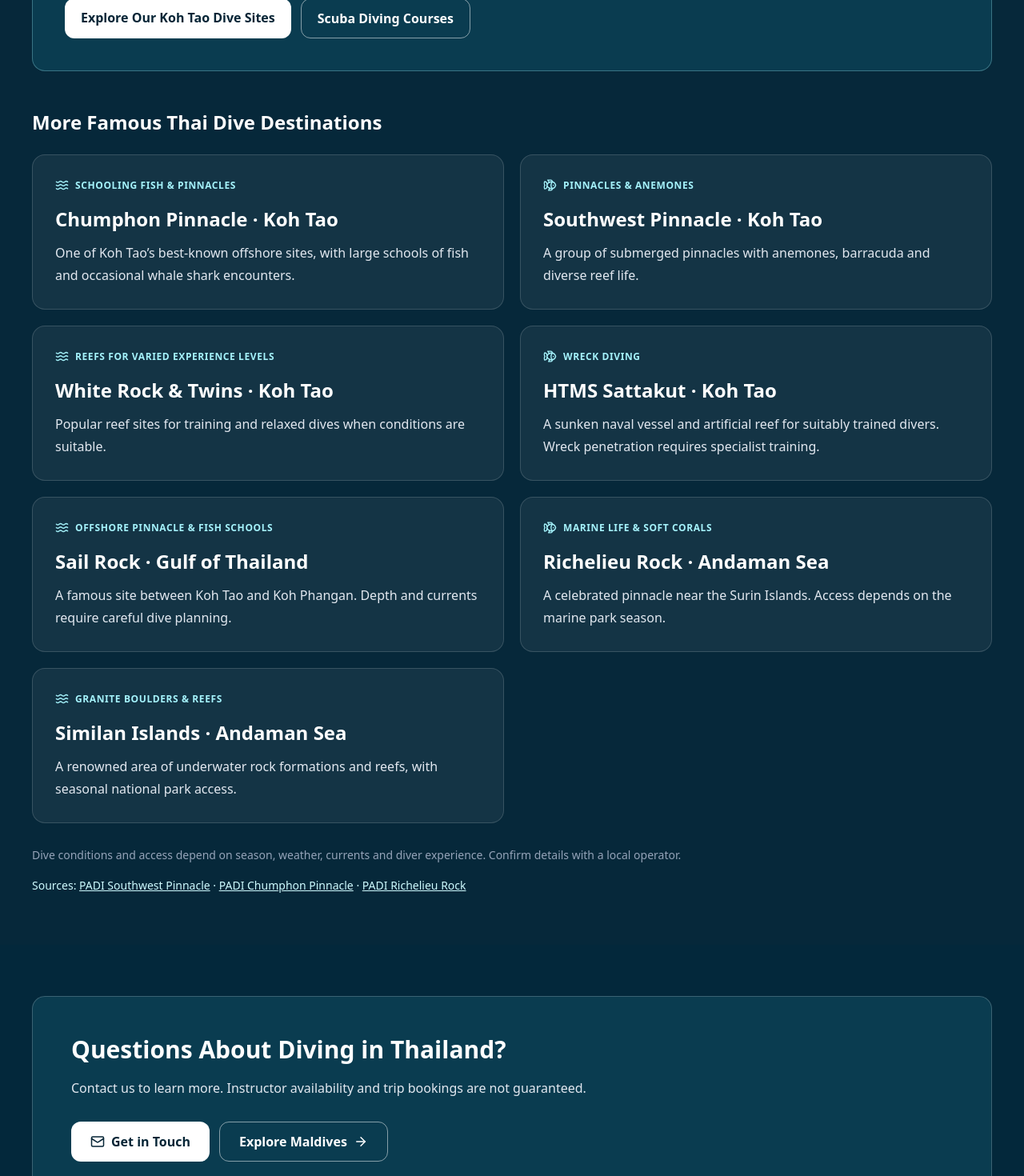
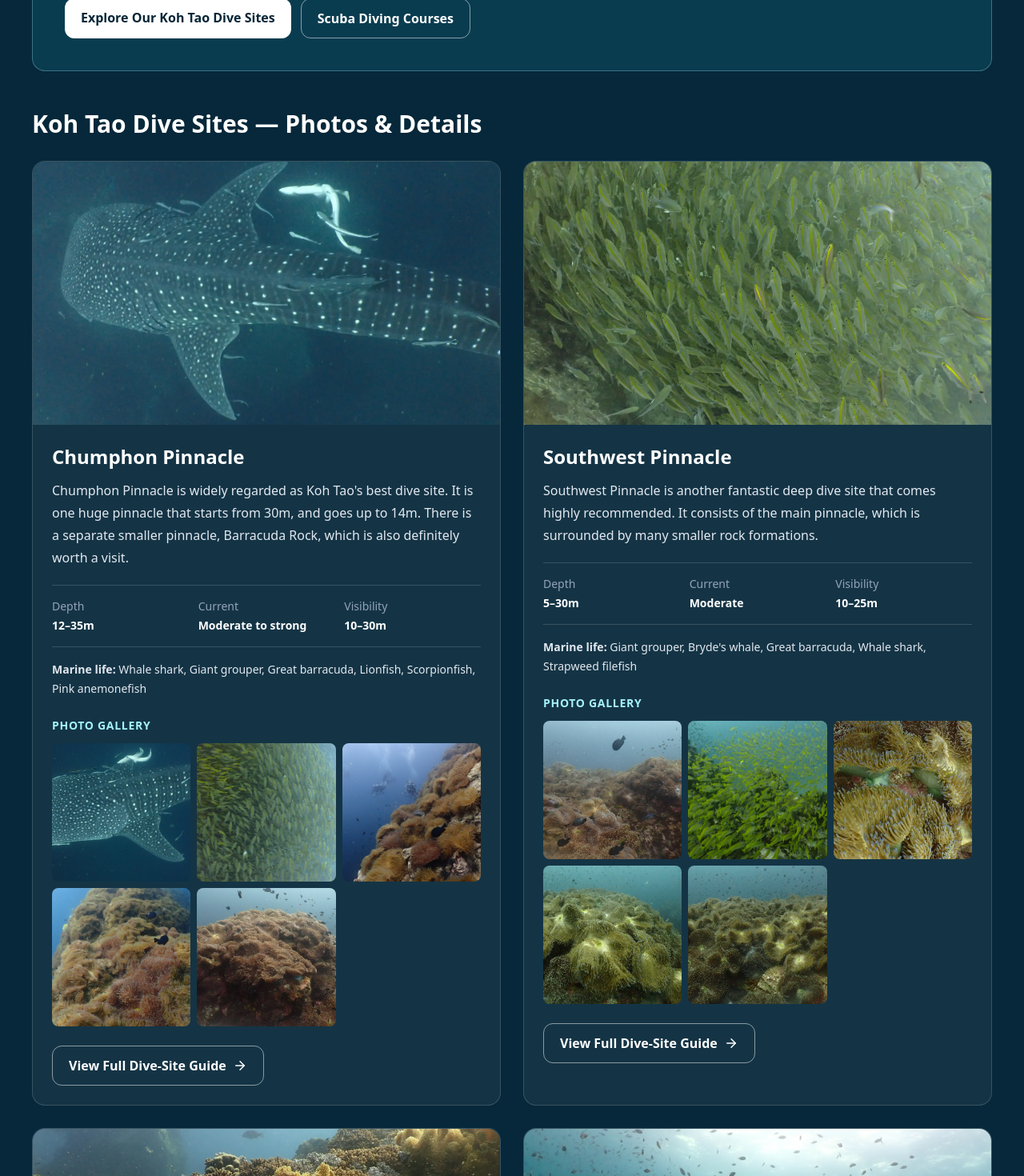
Before and after one commit to Tommysons/diving, a Next.js app: page /destinations/thailand in a window 1280 px wide. Shown: the part 1040-2510 px from the top of the page at 80% size. Built offline with nearby package versions, Linux system fonts and the light colour scheme.

Commit message:
feat: integrate existing Koh Tao dive-site descriptions and photo galleries into bilingual Thailand guide

```diff
--- a/src/components/ThailandExperience.tsx
+++ b/src/components/ThailandExperience.tsx
@@ -1,6 +1,7 @@
 import Image from 'next/image'
 import Link from 'next/link'
 import { ArrowRight, Waves, Fish, Mail } from 'lucide-react'
+import { diveSites, diveSitesRU } from '@/lib/data/diveSites'
 import Header from '@/components/Header'
 import Footer from '@/components/Footer'
 
@@ -10,14 +11,14 @@ export default function ThailandExperience({ locale }: { locale: 'en' | 'ru' })
   label:'ГЛАВА 01 · ТАИЛАНД',title:'Дайвинг в Таиланде',intro:'От рифов Ко Тао до впечатляющих дайв-сайтов Андаманского моря.',
   guide:'Исследовать дайв-сайты',heading:'Где погружаться в Таиланде',intro2:'Таиланд предлагает разные виды дайвинга: спокойные рифы для новичков, подводные скалы, затонувшие корабли и сильные течения для опытных дайверов.',
   koh:'Ко Тао — начало истории LokaWndr',kohText:'Ко Тао занимает особое место в истории LokaWndr. Здесь можно найти как неглубокие учебные рифы, так и более глубокие подводные скалы. Наши существующие статьи помогут познакомиться с местными дайв-сайтами.',
-  existing:'Наш гид по дайв-сайтам Ко Тао',courses:'Курсы дайвинга',other:'Другие известные места для дайвинга',
+  gallery:'Дайв-сайты Ко Тао — фотографии и подробности',depth:'Глубина',current:'Течение',visibility:'Видимость',see:'Морские обитатели',details:'Подробнее о дайв-сайте',photos:'Фотогалерея',credit:'Фотографии предоставлены Mia',existing:'Наш гид по дайв-сайтам Ко Тао',courses:'Курсы дайвинга',other:'Другие известные места для дайвинга',
   plan:'Вопросы о дайвинге в Таиланде?',planText:'Напишите нам, чтобы узнать больше. Наличие инструкторов и возможность бронирования не гарантируются.',
   contact:'Связаться',maldives:'Исследовать Мальдивы',sources:'Источники',safety:'Условия и доступность дайв-сайтов зависят от сезона, погоды, течений и подготовки дайвера. Уточняйте информацию у местного оператора.'
  }:{
   label:'CHAPTER 01 · THAILAND',title:'Dive into Thailand',intro:'From Koh Tao’s reefs to the dramatic dive sites of the Andaman Sea.',
   guide:'Explore Dive Sites',heading:'Where to Dive in Thailand',intro2:'Thailand offers everything from calm training reefs to offshore pinnacles, wrecks and current-swept sites for experienced divers.',
   koh:'Koh Tao — Where LokaWndr Began',kohText:'Koh Tao is part of the LokaWndr story. Explore shallow training reefs as well as deeper offshore pinnacles, and discover the island through our existing dive-site guides.',
-  existing:'Explore Our Koh Tao Dive Sites',courses:'Scuba Diving Courses',other:'More Famous Thai Dive Destinations',
+  gallery:'Koh Tao Dive Sites — Photos & Details',depth:'Depth',current:'Current',visibility:'Visibility',see:'Marine life',details:'View Full Dive-Site Guide',photos:'Photo Gallery',credit:'Photography by Mia',existing:'Explore Our Koh Tao Dive Sites',courses:'Scuba Diving Courses',other:'More Famous Thai Dive Destinations',
   plan:'Questions About Diving in Thailand?',planText:'Contact us to learn more. Instructor availability and trip bookings are not guaranteed.',
   contact:'Get in Touch',maldives:'Explore Maldives',sources:'Sources',safety:'Dive conditions and access depend on season, weather, currents and diver experience. Confirm details with a local operator.'
  }
@@ -62,6 +63,42 @@ export default function ThailandExperience({ locale }: { locale: 'en' | 'ru' })
      <Link href={base+'/scubadivingcourses'} className='rounded-xl border border-white/50 px-5 py-3 font-bold'>{t.courses}</Link>
     </div>
    </div>
+   <div className='mt-12'>
+    <h3 className='text-3xl font-extrabold'>{t.gallery}</h3>
+    <div className='mt-7 grid gap-7 lg:grid-cols-2'>
+     {(ru ? diveSitesRU : diveSites).filter(site => site.imageUrl).map(site => (
+      <article key={site.slug} className='overflow-hidden rounded-2xl border border-white/15 bg-white/[.06]'>
+       <Link href={base+'/divesites/'+site.slug} className='block'>
+        <div className='relative aspect-[16/9] overflow-hidden'>
+         <Image src={site.imageUrl!} alt={site.name} fill sizes='(max-width: 1024px) 100vw, 50vw' className='object-cover transition-transform duration-500 hover:scale-105'/>
+        </div>
+       </Link>
+       <div className='p-6'>
+        <h4 className='text-2xl font-bold'>{site.name}</h4>
+        <p className='mt-3 leading-7 text-slate-200'>{site.longDescription}</p>
+        <dl className='mt-5 grid grid-cols-3 gap-3 border-y border-white/15 py-4 text-sm'>
+         <div><dt className='text-slate-400'>{t.depth}</dt><dd className='mt-1 font-semibold'>{site.depth}</dd></div>
+         <div><dt className='text-slate-400'>{t.current}</dt><dd className='mt-1 font-semibold'>{site.current}</dd></div>
+         <div><dt className='text-slate-400'>{t.visibility}</dt><dd className='mt-1 font-semibold'>{site.visibility}</dd></div>
+        </dl>
+        {site.thingsToSee && site.thingsToSee.length>0 && <p className='mt-4 text-sm leading-6 text-slate-200'><strong>{t.see}: </strong>{site.thingsToSee.join(', ')}</p>}
+        {site.extraImages && site.extraImages.filter(url=>/\.(webp|jpg|jpeg|png)$/i.test(url) && !url.includes('-map.')).length>0 && <>
+         <h5 className='mt-6 text-sm font-bold uppercase tracking-wider text-cyan-200'>{t.photos}</h5>
+         <div className='mt-3 grid grid-cols-3 gap-2'>
+          {site.extraImages.filter(url=>/\.(webp|jpg|jpeg|png)$/i.test(url) && !url.includes('-map.')).slice(0,6).map((url,i)=>(
+           <a key={url} href={url} target='_blank' rel='noopener noreferrer' aria-label={site.name+' photo '+(i+1)} className='relative aspect-square overflow-hidden rounded-lg'>
+            <Image src={url} alt={site.name+' underwater photo '+(i+1)} fill sizes='(max-width: 768px) 33vw, 16vw' className='object-cover transition hover:scale-110'/>
+           </a>
+          ))}
+         </div>
+        </>}
+        <Link href={base+'/divesites/'+site.slug} className='mt-6 inline-flex items-center gap-2 rounded-xl border border-white/50 px-5 py-3 font-semibold hover:bg-white/10'>{t.details}<ArrowRight size={18}/></Link>
+       </div>
+      </article>
+     ))}
+    </div>
+    <p className='mt-5 text-sm text-slate-400'>{t.credit} <a href='https://www.instagram.com/kakadong123/' target='_blank' rel='noopener noreferrer' className='underline'>@kakadong123</a>.</p>
+   </div>
    <h3 className='mt-12 text-2xl font-bold'>{t.other}</h3>
    <div className='mt-6 grid gap-5 md:grid-cols-2'>
     {spots.map((spot,i)=><article key={spot.name} className='rounded-2xl border border-white/15 bg-white/[.06] p-7'>
```
